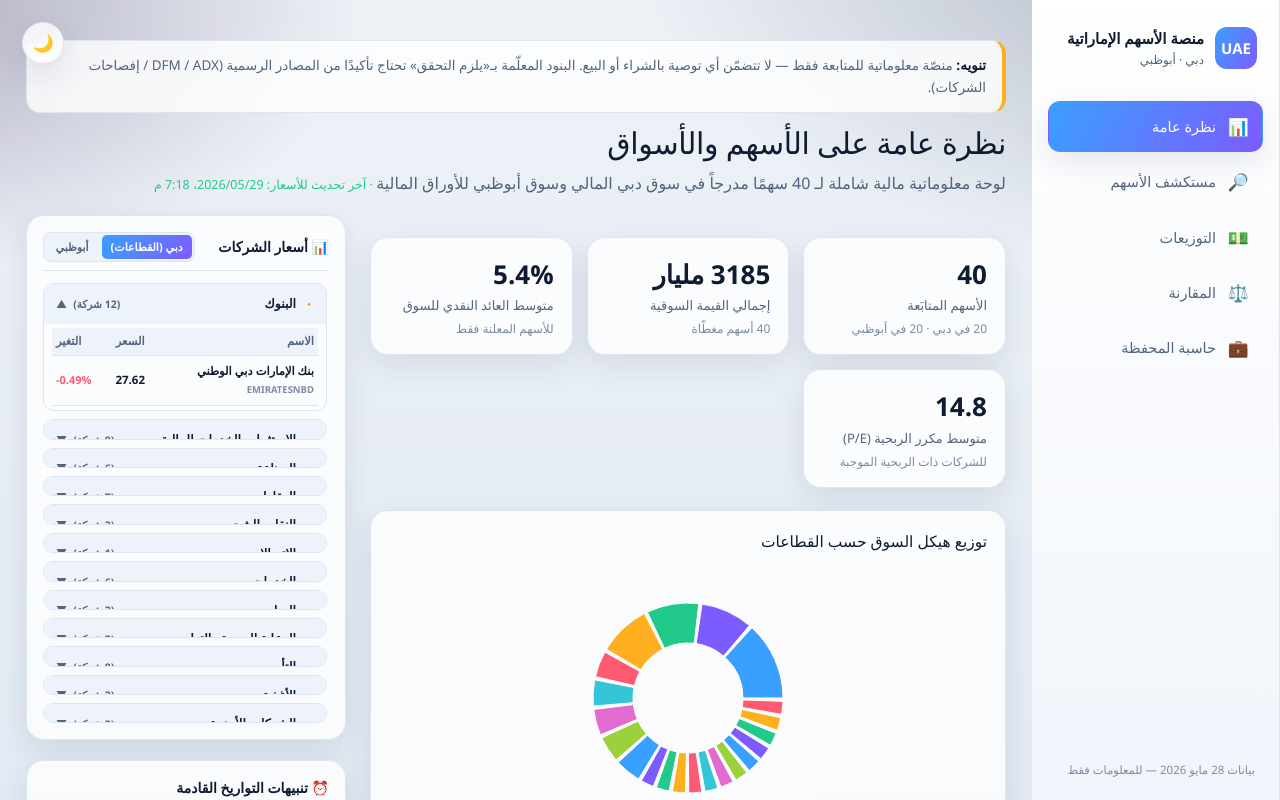
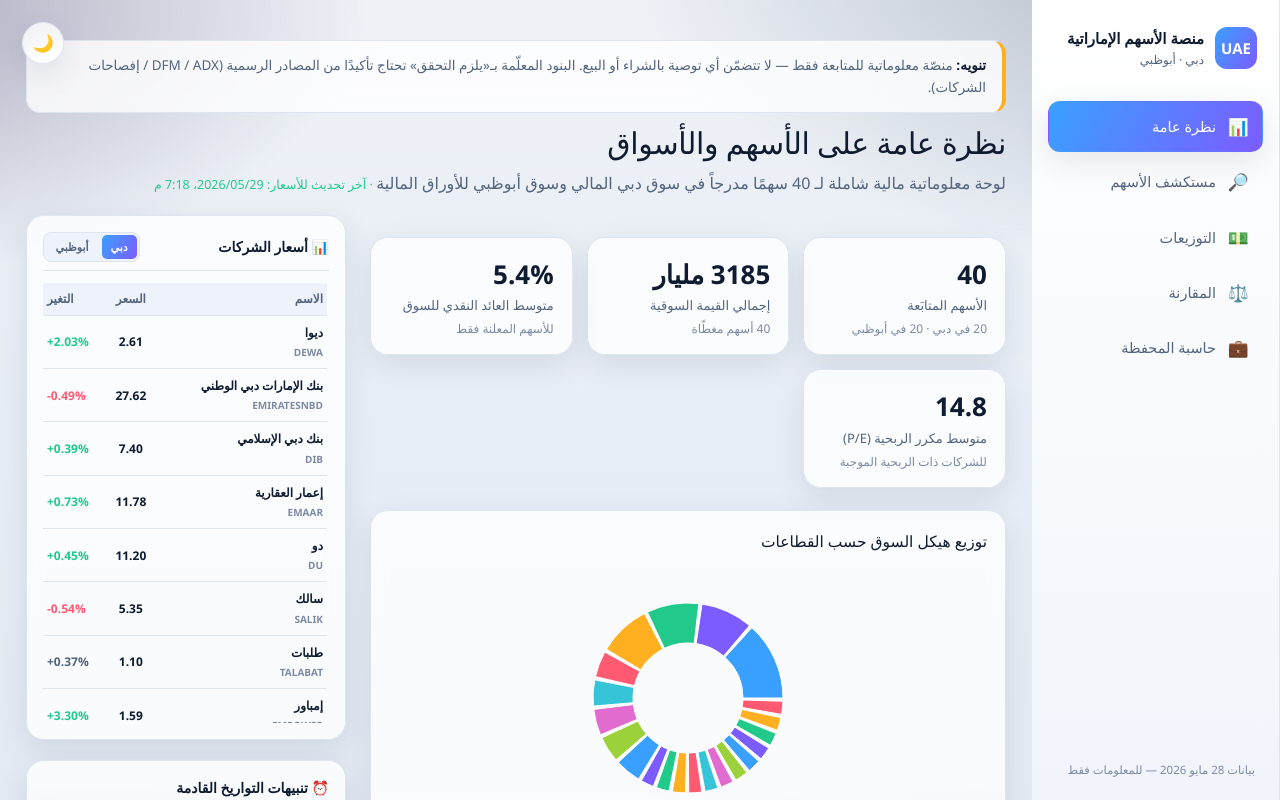
Before and after one commit to mayed050/uae-stocks, a React (Vite) app: page / in a window 1280 px wide. Shown: the top 800 px of the page. Built offline with nearby package versions, Linux system fonts and the light colour scheme.

Commit message:
feat(overview): flatten Dubai corporate prices list to display a symmetric flat table alongside Abu Dhabi

```diff
--- a/src/views/Overview.tsx
+++ b/src/views/Overview.tsx
@@ -260,15 +260,7 @@ export default function Overview({ onOpen }: { onOpen: (s: Stock) => void }) {
   const [heatmapMetric, setHeatmapMetric] = useState<'yield' | 'pe' | 'mcap'>('yield')
   // التحكم بتبويب حركة السوق (دبي / أبوظبي)
   const [marketTab, setMarketTab] = useState<'dubai' | 'adx'>('dubai')
-  // التحكم بالقوائم الموسعة للقطاعات
-  const [expandedSectors, setExpandedSectors] = useState<Record<string, boolean>>({ 'البنوك': true })
 
-  const toggleSector = (title: string) => {
-    setExpandedSectors(prev => ({
-      ...prev,
-      [title]: !prev[title]
-    }))
-  }
 
   // 3. التنبيهات المباشرة لإجراءات الشركات (Simulated Real-time Actions Feed)
   const [liveActions, setLiveActions] = useState(() => [
@@ -847,7 +839,7 @@ export default function Overview({ onOpen }: { onOpen: (s: Stock) => void }) {
                     transition: 'all 0.15s ease'
                   }}
                 >
-                  دبي (القطاعات)
+                  دبي
                 </button>
                 <button
                   onClick={() => setMarketTab('adx')}
@@ -870,75 +862,38 @@ export default function Overview({ onOpen }: { onOpen: (s: Stock) => void }) {
             </div>
 
             {marketTab === 'dubai' ? (
-              <div style={{ display: 'flex', flexDirection: 'column', gap: '8px', maxHeight: '440px', overflowY: 'auto', paddingRight: '2px' }}>
-                {SECTOR_MOVEMENTS.map((sec) => {
-                  const isExpanded = !!expandedSectors[sec.title]
-                  return (
-                    <div key={sec.title} style={{ border: '1px solid var(--line)', borderRadius: '10px', background: 'rgba(255,255,255,0.01)', overflow: 'hidden' }}>
-                      <button
-                        onClick={() => toggleSector(sec.title)}
-                        style={{
-                          display: 'flex',
-                          width: '100%',
-                          justifyContent: 'space-between',
-                          alignItems: 'center',
-                          padding: '10px 12px',
-                          background: 'var(--chip)',
-                          border: 0,
-                          cursor: 'pointer',
-                          fontFamily: 'inherit',
-                          color: 'var(--txt)',
-                          fontWeight: 800,
-                          fontSize: '12.5px',
-                          textAlign: 'right'
-                        }}
-                      >
-                        <span style={{ display: 'flex', alignItems: 'center', gap: '8px' }}>
-                          <span style={{ color: 'var(--brand2)', fontSize: '8px' }}>🔸</span>
-                          {sec.title}
-                        </span>
-                        <span style={{ fontSize: '10.5px', color: 'var(--muted)', display: 'flex', alignItems: 'center', gap: '6px' }}>
-                          <span>({sec.stocks.length} شركة)</span>
-                          <span>{isExpanded ? '▲' : '▼'}</span>
-                        </span>
-                      </button>
-
-                      {isExpanded && (
-                        <div style={{ padding: '4px 8px', background: 'transparent' }}>
-                          <table style={{ minWidth: '100%', background: 'transparent', fontSize: '11.5px', borderCollapse: 'collapse' }}>
+              <div style={{ maxHeight: '440px', overflowY: 'auto', paddingRight: '2px' }}>
+                <table style={{ minWidth: '100%', background: 'transparent', fontSize: '12px', borderCollapse: 'collapse' }}>
                   <thead>
-                              <tr style={{ borderBottom: '1px solid rgba(255,255,255,0.04)' }}>
-                                <th style={{ padding: '4px', color: 'var(--muted)', textAlign: 'right', fontWeight: 700 }}>الاسم</th>
-                                <th style={{ padding: '4px', color: 'var(--muted)', textAlign: 'center', fontWeight: 700 }}>السعر</th>
-                                <th style={{ padding: '4px', color: 'var(--muted)', textAlign: 'left', fontWeight: 700 }}>التغير</th>
+                    <tr style={{ borderBottom: '1px solid var(--line)' }}>
+                      <th style={{ padding: '6px 4px', color: 'var(--muted)', textAlign: 'right', fontWeight: 700 }}>الاسم</th>
+                      <th style={{ padding: '6px 4px', color: 'var(--muted)', textAlign: 'center', fontWeight: 700 }}>السعر</th>
+                      <th style={{ padding: '6px 4px', color: 'var(--muted)', textAlign: 'left', fontWeight: 700 }}>التغير</th>
                     </tr>
                   </thead>
                   <tbody>
-                              {sec.stocks.map((m) => {
-                                const realStock = DATA.find(s => s.sym.toUpperCase() === m.sym.replace(/\d+$/, '').toUpperCase() || s.name.toLowerCase().includes(m.name.toLowerCase()))
-                                if (!realStock) return null
+                    {DATA.filter(s => s.ex === 'DFM').map((realStock) => {
                       const d = getDailyData(realStock)
                       return (
                         <tr
                           key={realStock.sym}
                           onClick={() => onOpen(realStock)}
                           className="rowlink"
-                                    style={{ borderBottom: '1px solid rgba(255, 255, 255, 0.02)', cursor: 'pointer' }}
+                          style={{ borderBottom: '1px solid rgba(255, 255, 255, 0.04)', cursor: 'pointer' }}
                         >
-                                    <td style={{ padding: '6px 4px', textAlign: 'right' }}>
-                                      <span style={{ fontWeight: 700, display: 'block', color: 'var(--txt)', fontSize: '11.5px' }}>{realStock.name.split('—')[0]}</span>
-                                      <span style={{ fontSize: '9.5px', color: 'var(--muted2)', fontWeight: 600 }}>{realStock.sym}</span>
+                          <td style={{ padding: '7px 4px', textAlign: 'right' }}>
+                            <span style={{ fontWeight: 700, display: 'block', color: 'var(--txt)' }}>{realStock.name.split('—')[0]}</span>
+                            <span style={{ fontSize: '10px', color: 'var(--muted2)', fontWeight: 600 }}>{realStock.sym}</span>
                           </td>
-                                    <td style={{ padding: '6px 4px', textAlign: 'center', fontWeight: 700, color: 'var(--txt)' }}>
+                          <td style={{ padding: '7px 4px', textAlign: 'center', fontWeight: 700, color: 'var(--txt)' }}>
                             {realStock.price !== null ? realStock.price.toFixed(2) : '—'}
                           </td>
                           <td style={{
-                                      padding: '6px 4px',
+                            padding: '7px 4px',
                             textAlign: 'left',
                             fontWeight: 800,
                             direction: 'ltr',
-                                      color: d.isFlat ? 'var(--muted)' : d.isUp ? 'var(--good)' : 'var(--bad)',
-                                      fontSize: '11px'
+                            color: d.isFlat ? 'var(--muted)' : d.isUp ? 'var(--good)' : 'var(--bad)'
                           }}>
                             {d.pct}
                           </td>
@@ -947,11 +902,6 @@ export default function Overview({ onOpen }: { onOpen: (s: Stock) => void }) {
                     })}
                   </tbody>
                 </table>
-                        </div>
-                      )}
-                    </div>
-                  )
-                })}
               </div>
             ) : (
               <table style={{ minWidth: '100%', background: 'transparent', fontSize: '12px', borderCollapse: 'collapse' }}>
```
Lines whose indentation alone changed are shown as unchanged.
